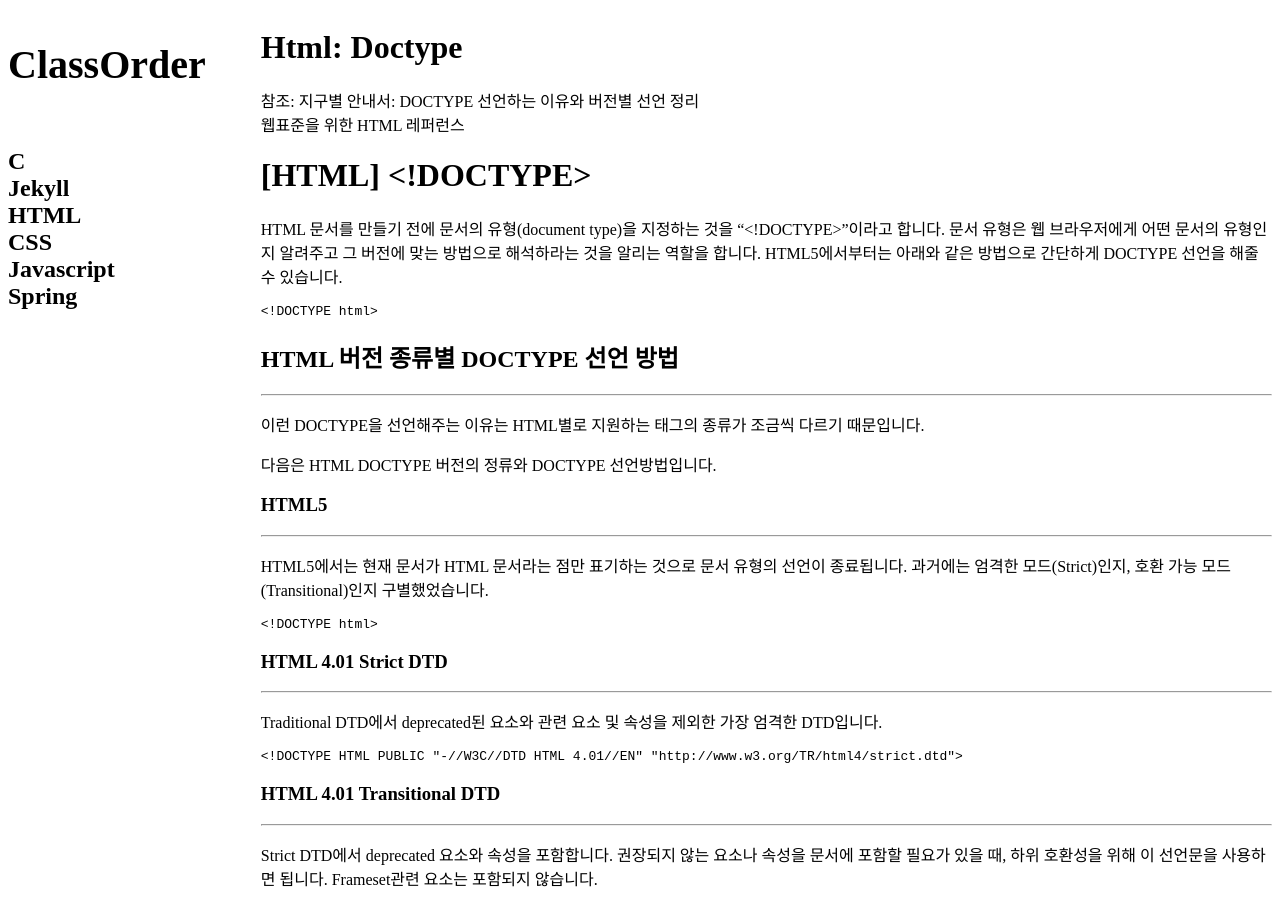
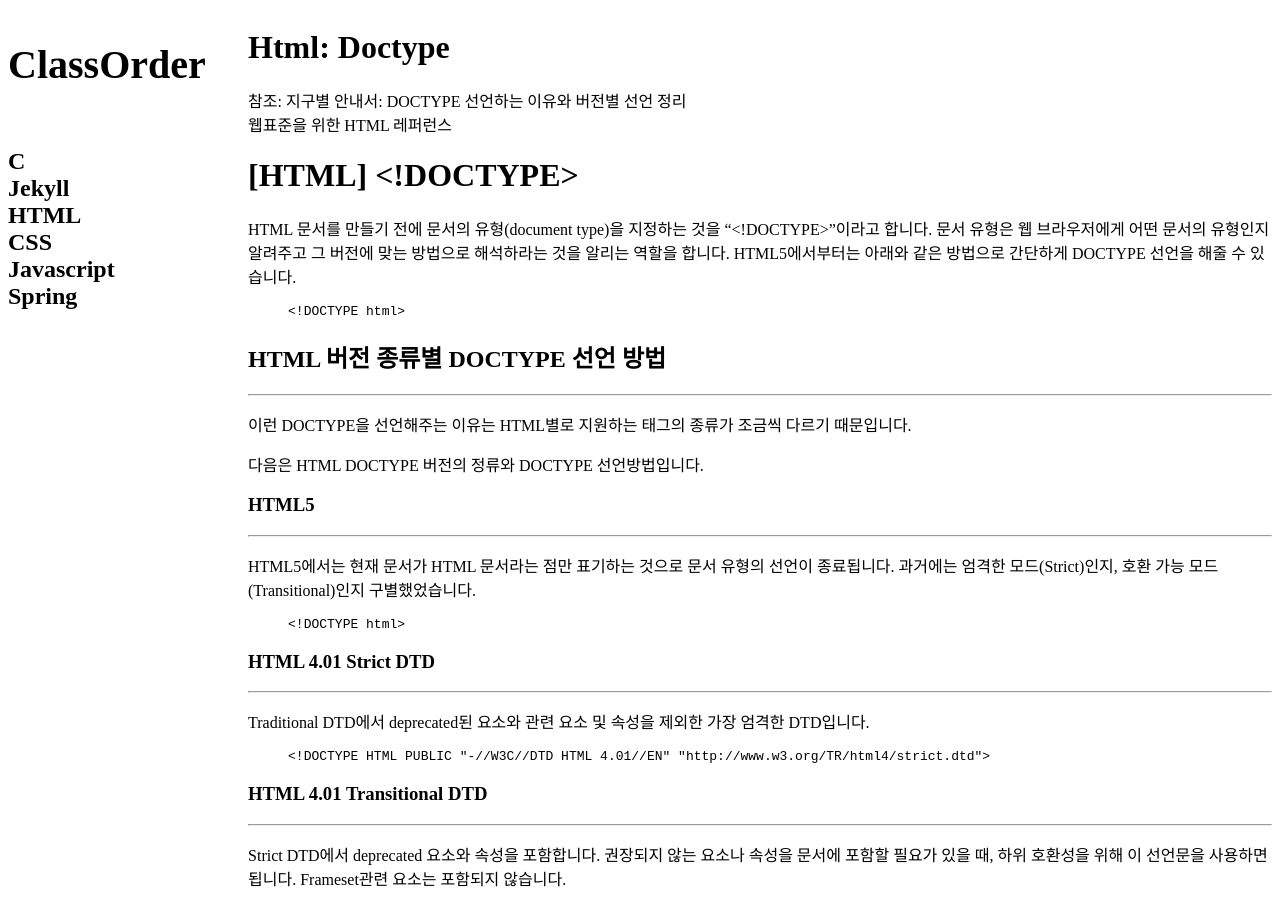
Before and after one commit to ProjectTavern/deprecated-winterguard.github.io, a Jekyll site: the page built from categories/html/_posts/2017-12-16-HTML:-DOCTYPE.md, in a window 1280 px wide and 900 px high. Built offline with Jekyll 4.4.1, drawn with Linux system fonts in a browser that asks for light colours; nearby versions of some CDN libraries; our own code applies the rules of GitHub Pages for plain Markdown files.

Commit message:
재설정

```diff
--- a/categories/html/_posts/2017-12-16-HTML:-DOCTYPE.md
+++ b/categories/html/_posts/2017-12-16-HTML:-DOCTYPE.md
@@ -11,10 +11,9 @@
 HTML 문서를 만들기 전에 문서의 유형(document type)을 지정하는 것을 "<!DOCTYPE>"이라고 합니다.
 문서 유형은 웹 브라우저에게 어떤 문서의 유형인지 알려주고 그 버전에 맞는 방법으로 해석하라는 것을 알리는 역할을 합니다.
 HTML5에서부터는 아래와 같은 방법으로 간단하게 DOCTYPE 선언을 해줄 수 있습니다.
-
-~~~html
+{% highlight html %}
 <!DOCTYPE html>
-~~~
+{% endhighlight %}
 
 ## HTML 버전 종류별 DOCTYPE 선언 방법
 <hr>
@@ -25,55 +24,55 @@
 ### HTML5
 <hr>
 HTML5에서는 현재 문서가 HTML 문서라는 점만 표기하는 것으로 문서 유형의 선언이 종료됩니다. 과거에는 엄격한 모드(Strict)인지, 호환 가능 모드(Transitional)인지 구별했었습니다.
-~~~html
+{% highlight html %}
 <!DOCTYPE html>
-~~~
+{% endhighlight %}
 
 ### HTML 4.01 Strict DTD
 <hr>
 Traditional DTD에서 deprecated된 요소와 <frameset> 관련 요소 및 속성을 제외한 가장 엄격한 DTD입니다.
-~~~html
+{% highlight html %}
 <!DOCTYPE HTML PUBLIC "-//W3C//DTD HTML 4.01//EN" "http://www.w3.org/TR/html4/strict.dtd">
-~~~
+{% endhighlight %}
 
 ### HTML 4.01 Transitional DTD
 <hr>
 Strict DTD에서 deprecated 요소와 속성을 포함합니다. 권장되지 않는 요소나 속성을 문서에 포함할 필요가 있을 때, 하위 호환성을 위해 이 선언문을 사용하면 됩니다. Frameset관련 요소는 포함되지 않습니다.
-~~~html
+{% highlight html %}
 <!DOCTYPE HTML PUBLIC "-//W3C//DTD HTML 4.01 Transitional//EN" "http://www.w3.org/TR/html4/loose.dtd">
-~~~
+{% endhighlight %}
 
 ### HTML 4.01 Frameset DTD
 <hr>
 Traditionl DTD에 frameset을 포함합니다. Frameset을 적용한 문서에서는 이 선언문을 사용해야 합니다. 가장 느슨한 문서 형식입니다.
-~~~html
+{% highlight html %}
 <!DOCTYPE HTML PUBLIC "-//W3C//DTD HTML 4.01 Frameset//EN" "http://www.w3.org/TR/html4/frameset.dtd">
-~~~
+{% endhighlight %}
 
 ### XHTML 1.0 Strict DTD
 <hr>
-~~~xhtml
+{% highlight xhtml %}
 <!DOCTYPE html PUBLIC "-//W3C//DTD XHTML 1.0 Strict//EN" "http://www.w3.org/TR/xhtml1/DTD/xhtml1-strict.dtd">
-~~~
+{% endhighlight %}
 
 ### XHTML 1.0 Transitional DTD
 <hr>
-~~~xhtml
+{% highlight xhtml %}
 <!DOCTYPE html PUBLIC "-//W3C//DTD XHTML 1.0 Transitional//EN" "http://www.w3.org/TR/xhtml1/DTD/xhtml1-transitional.dtd">
-~~~
+{% endhighlight %}
 
 ### XHTML 1.0 Frameset DTD
 <hr>
-~~~xhtml
+{% highlight xhtml %}
 <!DOCTYPE html PUBLIC "-//W3C//DTD XHTML 1.0 Frameset//EN" "http://www.w3.org/TR/xhtml1/DTD/xhtml1-frameset.dtd">
-~~~
+{% endhighlight %}
 
 ### XHTML 1.1
 <hr>
 XHTML 1.1에서는 하나의 DTD만 정의할 수 있습니다. 이것은 기존의 XHTML 1.0 Strict DTD를 기본으로 합니다.
-~~~xhtml
+{% highlight xhtml %}
 <!DOCTYPE html PUBLIC "-//W3C//DTD XHTML 1.1//EN" "http://www.w3.org/TR/xhtml11/DTD/xhtml11.dtd">
-~~~
+{% endhighlight %}
 
 ## Strict
 <hr>
```
Also changed, not shown: categories/spring/_posts/2017-12-17-Spring-Boot-시작하기.md (+3 -3 lines).
